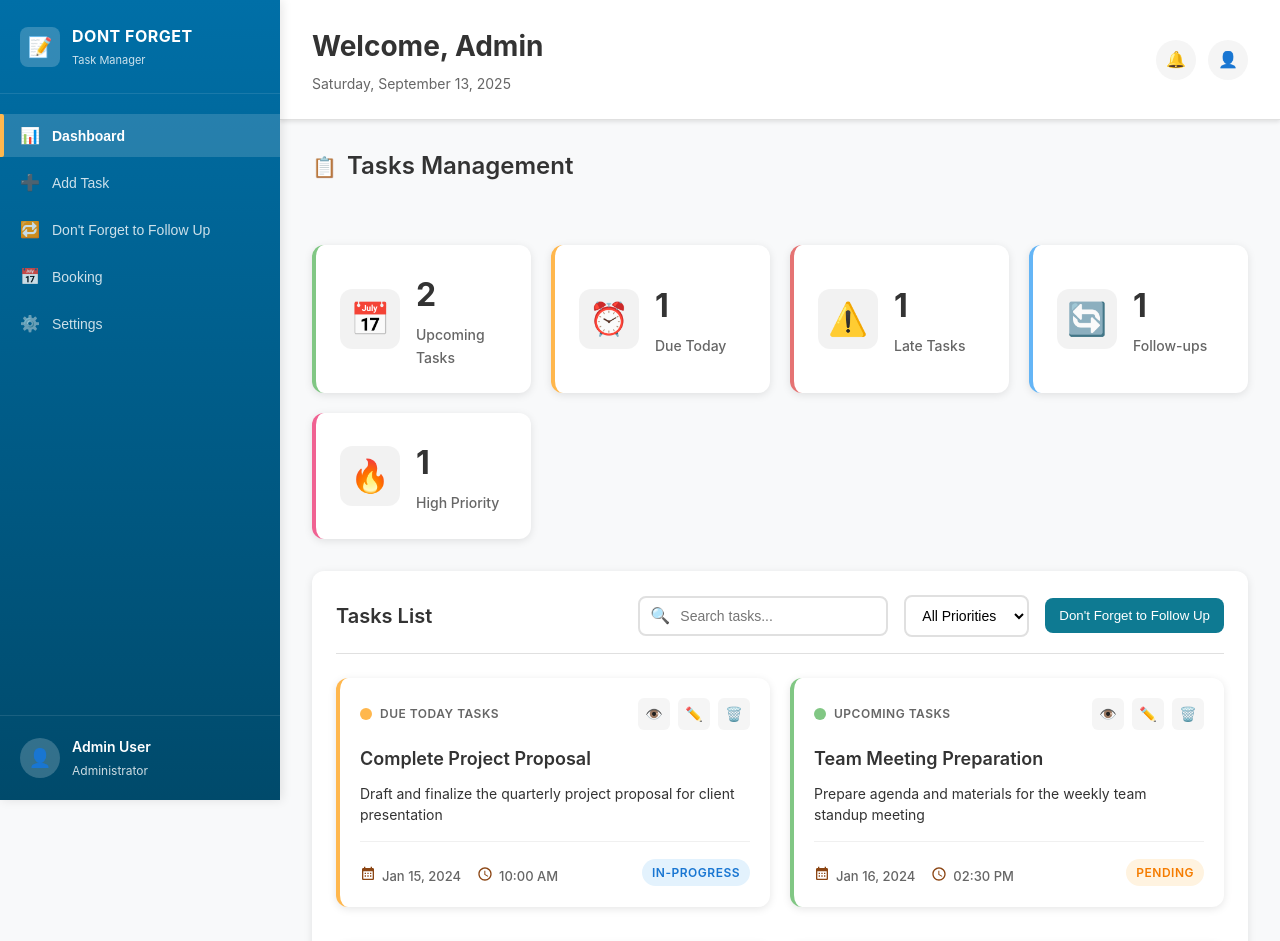
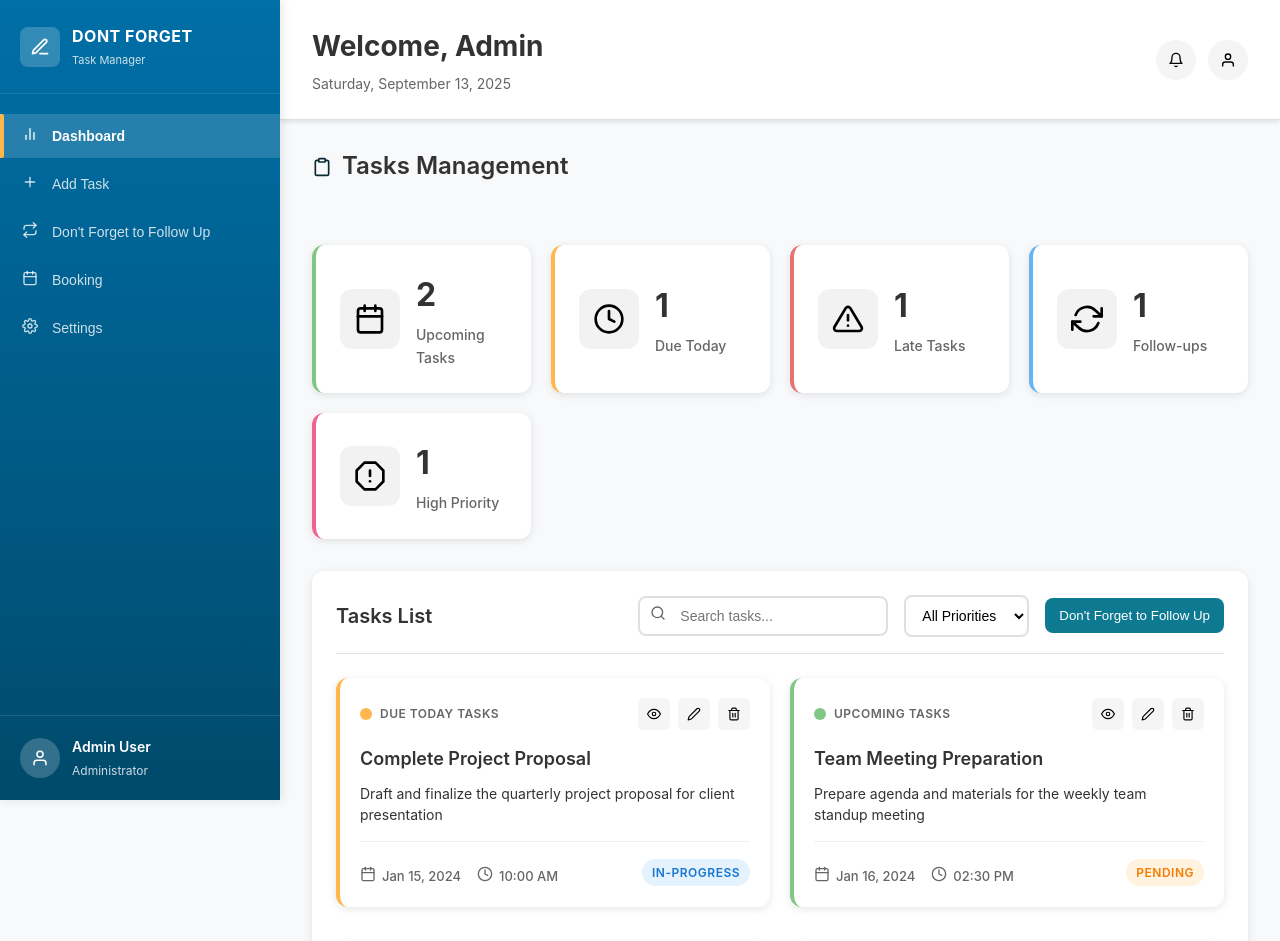
Before and after one commit to ZainManzoor2003/Dont-Forget-Tasks, a React (Vite) app in the folder client/: page /dashboard in a window 1280 px wide. Shown: the top 941 px of the page. Built offline with nearby package versions, Linux system fonts and the light colour scheme.

Commit message:
add pages

```diff
--- a/client/package.json
+++ b/client/package.json
@@ -12,6 +12,7 @@
   "dependencies": {
     "react": "^19.1.1",
     "react-dom": "^19.1.1",
+    "react-icons": "^5.5.0",
     "react-router-dom": "^7.8.2"
   },
   "devDependencies": {
--- a/client/src/components/AddTask.jsx
+++ b/client/src/components/AddTask.jsx
@@ -1,4 +1,5 @@
 import React, { useState } from 'react';
+import { FiPlus, FiX } from 'react-icons/fi';
 import './AddTask.css';
 
 const AddTask = () => {
@@ -48,7 +49,7 @@ const AddTask = () => {
     <div className="add-task-container">
       <div className="add-task-header">
         <div className="header-left">
-          <div className="add-icon">➕</div>
+          <div className="add-icon"><FiPlus /></div>
           <h1>Add New Task</h1>
         </div>
       </div>
@@ -284,7 +285,7 @@ const AddTask = () => {
               className="close-panel"
               onClick={() => setShowKeyPointsPanel(false)}
             >
-              ✕
+              <FiX />
             </button>
           </div>
           <div className="panel-content">
@@ -309,7 +310,7 @@ const AddTask = () => {
               className="close-popup-top-right"
               onClick={() => setShowKeyPointsPopup(false)}
             >
-              ✕
+              <FiX />
             </button>
             <div className="popup-header">
               <h3>Key Points</h3>
--- a/client/src/components/Booking.css
+++ b/client/src/components/Booking.css
@@ -1,31 +1,153 @@
-.booking-page { padding: 24px; margin-left: 280px; }
-.booking-page .content-header { display:flex; flex-direction: column; align-items: flex-start; gap: 6px; margin-bottom: 12px; }
-.booking-page .section-title { display:flex; align-items:center; gap: 10px; }
-.booking-grid { display:flex; flex-direction: column; gap: 16px; }
-.calendar-card, .details-card, .confirmation-card { background:#fff; border:1px solid #e5e7eb; border-radius:12px; padding:16px; box-shadow:0 2px 8px rgba(0,0,0,0.06); }
-.card-title { font-weight:700; color:#111827; margin-bottom:8px; }
-.section-desc { color:#6b7280; margin-top: 4px; }
-.date-input { padding:10px; border:1px solid #e5e7eb; border-radius:8px; }
-.slots-grid { display:flex; flex-wrap:wrap; gap:8px; margin-top:8px; }
-.slot-btn { padding:8px 12px; border:1px solid #e5e7eb; border-radius:8px; background:#f9fafb; cursor:pointer; }
-.slot-btn.selected { background:#0e7a92; color:#fff; border-color:#0e7a92; }
-.form-row { display:grid; grid-template-columns: 1fr 1fr; gap:12px; }
-.form-field { display:flex; flex-direction:column; gap:8px; }
-.form-field.full { grid-column: 1 / -1; }
-.form-field input, .form-field textarea { padding:10px; border:1px solid #e5e7eb; border-radius:8px; }
-.actions-row { display:flex; gap:10px; margin-top:12px; }
-.payment-panel { margin-top: 12px; }
-.pay-methods { display:flex; gap:12px; margin: 8px 0; }
-.radio { color:#374151; }
-.confirm-list { list-style:none; padding:0; margin:8px 0 0 0; display:grid; gap:6px; }
-.mono { font-family: ui-monospace, SFMono-Regular, Menlo, Monaco, Consolas, "Liberation Mono", "Courier New", monospace; }
-.primary-btn { background:#0e7a92; color:#fff; border:none; padding:10px 14px; border-radius:8px; cursor:pointer; }
-.secondary-btn { background:#f3f4f6; color:#111827; border:none; padding:10px 14px; border-radius:8px; cursor:pointer; }
+.booking-page {
+  padding: 24px;
+  margin-left: 280px;
+}
+
+.booking-page .content-header {
+  display: flex;
+  flex-direction: column;
+  align-items: flex-start;
+  gap: 6px;
+  margin-bottom: 12px;
+}
+
+.booking-page .section-title {
+  display: flex;
+  align-items: center;
+  gap: 10px;
+}
+
+.booking-grid {
+  display: flex;
+  flex-direction: column;
+  gap: 16px;
+}
+
+.calendar-card,
+.details-card,
+.confirmation-card {
+  background: #fff;
+  border: 1px solid #e5e7eb;
+  border-radius: 12px;
+  padding: 16px;
+  box-shadow: 0 2px 8px rgba(0, 0, 0, 0.06);
+}
+
+.card-title {
+  font-weight: 700;
+  color: #111827;
+  margin-bottom: 8px;
+}
+
+.section-desc {
+  color: #6b7280;
+  margin-top: 4px;
+}
+
+.date-input {
+  padding: 10px;
+  border: 1px solid #e5e7eb;
+  border-radius: 8px;
+}
+
+.slots-grid {
+  display: flex;
+  flex-wrap: wrap;
+  gap: 8px;
+  margin-top: 8px;
+}
+
+.slot-btn {
+  padding: 8px 12px;
+  border: 1px solid #e5e7eb;
+  border-radius: 8px;
+  background: #f9fafb;
+  cursor: pointer;
+}
+
+.slot-btn.selected {
+  background: #0e7a92;
+  color: #fff;
+  border-color: #0e7a92;
+}
+
+.form-row {
+  display: grid;
+  grid-template-columns: 1fr 1fr;
+  gap: 12px;
+}
+
+.form-field {
+  display: flex;
+  flex-direction: column;
+  gap: 8px;
+}
+
+.form-field.full {
+  grid-column: 1 / -1;
+}
+
+.form-field input,
+.form-field textarea {
+  padding: 10px;
+  border: 1px solid #e5e7eb;
+  border-radius: 8px;
+}
+
+.actions-row {
+  display: flex;
+  gap: 10px;
+  margin-top: 12px;
+}
+
+.payment-panel {
+  margin-top: 12px;
+}
+
+.pay-methods {
+  display: flex;
+  gap: 12px;
+  margin: 8px 0;
+}
+
+.radio {
+  color: #374151;
+}
+
+.confirm-list {
+  list-style: none;
+  padding: 0;
+  margin: 8px 0 0 0;
+  display: grid;
+  gap: 6px;
+}
+
+.mono {
+  font-family: ui-monospace, SFMono-Regular, Menlo, Monaco, Consolas, "Liberation Mono", "Courier New", monospace;
+}
+
+.primary-btn {
+  background: #0e7a92;
+  color: #fff;
+  border: none;
+  padding: 10px 14px;
+  border-radius: 8px;
+  cursor: pointer;
+}
+
+.secondary-btn {
+  background: #f3f4f6;
+  color: #111827;
+  border: none;
+  padding: 10px 14px;
+  border-radius: 8px;
+  cursor: pointer;
+}
 
 /* Stacked layout is default; no breakpoint needed */
 
 @media (max-width: 769px) {
-    .booking-page {
-      margin-left: 0px;
-    }
+  .booking-page {
+    margin-left: 0px;
   }
+}
--- a/client/src/components/Booking.jsx
+++ b/client/src/components/Booking.jsx
@@ -1,4 +1,5 @@
 import React, { useMemo, useState } from 'react';
+import { FiCalendar } from 'react-icons/fi';
 import './Booking.css';
 
 const defaultSlots = [
@@ -46,7 +47,7 @@ const Booking = () => {
     <div className="booking-page">
       <div className="content-header">
         <div className="section-title">
-          <span className="title-icon">📅</span>
+          <span className="title-icon"><FiCalendar /></span>
           <h2>Public Booking</h2>
         </div>
         <p className="section-desc">Pick a time slot, enter details, complete payment if required, and get your confirmation instantly.</p>
--- a/client/src/components/Dashboard.jsx
+++ b/client/src/components/Dashboard.jsx
@@ -1,4 +1,5 @@
 import React, { useState, useMemo } from 'react';
+import { FiBell, FiUser, FiClipboard, FiCalendar, FiClock, FiAlertTriangle, FiRefreshCw, FiAlertOctagon, FiSearch, FiFileText } from 'react-icons/fi';
 import TaskCard from './TaskCard';
 import './Dashboard.css';
 
@@ -57,10 +58,10 @@ const Dashboard = ({ tasks, setTasks, onNavigate }) => {
           </div>
           <div className="header-actions">
             <button className="notification-btn" title="Notifications">
-              🔔
+              <FiBell />
             </button>
             <button className="profile-btn" title="Profile">
-              👤
+              <FiUser />
             </button>
           </div>
         </div>
@@ -69,42 +70,42 @@ const Dashboard = ({ tasks, setTasks, onNavigate }) => {
       <div className="dashboard-content">
         <div className="content-header">
           <div className="section-title">
-            <span className="title-icon">📋</span>
+            <span className="title-icon"><FiClipboard /></span>
             <h2>Tasks Management</h2>
           </div>
         </div>
 
         <div className="stats-grid">
           <div className="stat-card upcoming">
-            <div className="stat-icon">📅</div>
+            <div className="stat-icon"><FiCalendar /></div>
             <div className="stat-content">
               <div className="stat-number">{counts.upcoming}</div>
               <div className="stat-label">Upcoming Tasks</div>
             </div>
           </div>
           <div className="stat-card due-today">
-            <div className="stat-icon">⏰</div>
+            <div className="stat-icon"><FiClock /></div>
             <div className="stat-content">
               <div className="stat-number">{counts.dueToday}</div>
               <div className="stat-label">Due Today</div>
             </div>
           </div>
           <div className="stat-card late">
-            <div className="stat-icon">⚠️</div>
+            <div className="stat-icon"><FiAlertTriangle /></div>
             <div className="stat-content">
               <div className="stat-number">{counts.late}</div>
               <div className="stat-label">Late Tasks</div>
             </div>
           </div>
           <div className="stat-card follow-up">
-            <div className="stat-icon">🔄</div>
+            <div className="stat-icon"><FiRefreshCw /></div>
             <div className="stat-content">
               <div className="stat-number">{counts.followUp}</div>
               <div className="stat-label">Follow-ups</div>
             </div>
           </div>
           <div className="stat-card high-priority">
-            <div className="stat-icon">🔥</div>
+            <div className="stat-icon"><FiAlertOctagon /></div>
             <div className="stat-content">
               <div className="stat-number">{counts.highPriority}</div>
               <div className="stat-label">High Priority</div>
@@ -117,7 +118,7 @@ const Dashboard = ({ tasks, setTasks, onNavigate }) => {
             <h3>Tasks List</h3>
             <div className="tasks-controls">
               <div className="search-box">
-                <span className="search-icon">🔍</span>
+                <span className="search-icon"><FiSearch /></span>
                 <input
                   type="text"
                   placeholder="Search tasks..."
@@ -158,7 +159,7 @@ const Dashboard = ({ tasks, setTasks, onNavigate }) => {
 
           {filteredTasks.length === 0 && (
             <div className="no-tasks">
-              <div className="no-tasks-icon">📝</div>
+              <div className="no-tasks-icon"><FiFileText /></div>
               <h3>No tasks found</h3>
               <p>Try adjusting your search or filter criteria</p>
             </div>
--- a/client/src/components/FollowUp.jsx
+++ b/client/src/components/FollowUp.jsx
@@ -1,4 +1,5 @@
 import React, { useMemo, useState } from 'react';
+import { FiRefreshCw } from 'react-icons/fi';
 import './FollowUp.css';
 
 const FollowUp = ({ tasks, setTasks, onNavigate }) => {
@@ -77,7 +78,7 @@ const FollowUp = ({ tasks, setTasks, onNavigate }) => {
     <div className="followup-page">
       <div className="content-header">
         <div className="section-title">
-          <span className="title-icon">🔁</span>
+          <span className="title-icon"><FiRefreshCw /></span>
           <h2>Follow-Up</h2>
         </div>
       </div>
--- a/client/src/components/Homepage.jsx
+++ b/client/src/components/Homepage.jsx
@@ -1,4 +1,5 @@
 import React, { useState } from 'react';
+import { FiZap, FiSettings, FiSmartphone, FiMail, FiPhone, FiFeather } from 'react-icons/fi';
 import { useNavigate } from 'react-router-dom';
 import './Homepage.css';
 import Blob from './Blog'
@@ -110,21 +111,21 @@ const Homepage = () => {
             </p>
             <ul className="values-list">
               <li className="values-item">
-                <div className="v-icon">💡</div>
+                <div className="v-icon"><FiZap /></div>
                 <div>
                   <div className="v-title">Lightning-fast scheduling</div>
                   <div className="v-desc">Create tasks, set due times, and attach meeting links in seconds.</div>
                 </div>
               </li>
               <li className="values-item">
-                <div className="v-icon">⚙️</div>
+                <div className="v-icon"><FiSettings /></div>
                 <div>
                   <div className="v-title">Integrated bookings</div>
                   <div className="v-desc">Schedule calls, demos, and follow-ups that automatically carry your context.</div>
                 </div>
               </li>
               <li className="values-item">
-                <div className="v-icon">📱</div>
+                <div className="v-icon"><FiSmartphone /></div>
                 <div>
                   <div className="v-title">Never miss a follow-up</div>
                   <div className="v-desc">Smart reminders surface what’s next and keep links one tap away.</div>
@@ -293,11 +294,11 @@ const Homepage = () => {
             </p>
             <div className="contact-left-items">
               <div className="contact-left-item">
-                <span className="contact-left-icon">✉️</span>
+                <span className="contact-left-icon"><FiMail /></span>
                 <span>info@dontforget.com</span>
               </div>
               <div className="contact-left-item">
-                <span className="contact-left-icon">📞</span>
+                <span className="contact-left-icon"><FiPhone /></span>
                 <span>Support: (+21) 123 456 586</span>
               </div>
             </div>
@@ -348,8 +349,8 @@ const Homepage = () => {
           <div className="foot-follow">Follow us :</div>
         </div>
         <div className="footer-grid">
-          <div className="foot-brand">
-            <div className="foot-logo">🌿</div>
+            <div className="foot-brand">
+            <div className="foot-logo"><FiFeather /></div>
             <div className="foot-name">Don't Forget</div>
             <div className="foot-contact">+1 (234) 567 89 00</div>
             <div className="foot-email">outerweb@email.com</div>
--- a/client/src/components/Settings.jsx
+++ b/client/src/components/Settings.jsx
@@ -1,4 +1,5 @@
 import React, { useMemo, useState } from 'react';
+import { FiSettings } from 'react-icons/fi';
 import './Settings.css';
 
 const SETTINGS_SECTIONS = [
@@ -66,7 +67,7 @@ const Settings = () => {
       <section className="settings-content">
         <div className="settings-header">
           <div className="section-title">
-            <span className="title-icon">⚙️</span>
+            <span className="title-icon"><FiSettings /></span>
             <h2>{sectionTitle}</h2>
           </div>
           <p className="section-desc">
--- a/client/src/components/Sidebar.jsx
+++ b/client/src/components/Sidebar.jsx
@@ -1,20 +1,21 @@
 import React from 'react';
+import { FiBarChart2, FiPlus, FiRepeat, FiCalendar, FiSettings, FiEdit3, FiUser } from 'react-icons/fi';
 import './Sidebar.css';
 
 const Sidebar = ({ activeSection, onSectionChange, isOpen, onClose }) => {
   const menuItems = [
-    { id: 'dashboard', label: 'Dashboard', icon: '📊' },
-    { id: 'add-task', label: 'Add Task', icon: '➕' },
-    { id: 'follow-up', label: "Don't Forget to Follow Up", icon: '🔁' },
-    { id: 'booking', label: 'Booking', icon: '📅' },
-    { id: 'settings', label: 'Settings', icon: '⚙️' }
+    { id: 'dashboard', label: 'Dashboard', icon: <FiBarChart2 /> },
+    { id: 'add-task', label: 'Add Task', icon: <FiPlus /> },
+    { id: 'follow-up', label: "Don't Forget to Follow Up", icon: <FiRepeat /> },
+    { id: 'booking', label: 'Booking', icon: <FiCalendar /> },
+    { id: 'settings', label: 'Settings', icon: <FiSettings /> }
   ];
 
   return (
     <div className={`sidebar ${isOpen ? 'open' : ''}`}>
       <div className="sidebar-header">
         <div className="logo">
-          <div className="logo-icon">📝</div>
+          <div className="logo-icon"><FiEdit3 /></div>
           <div className="logo-text">
             <div className="logo-title">DONT FORGET</div>
             <div className="logo-subtitle">Task Manager</div>
@@ -43,7 +44,7 @@ const Sidebar = ({ activeSection, onSectionChange, isOpen, onClose }) => {
 
       <div className="sidebar-footer">
         <div className="user-info">
-          <div className="user-avatar">👤</div>
+          <div className="user-avatar"><FiUser /></div>
           <div className="user-details">
             <div className="user-name">Admin User</div>
             <div className="user-role">Administrator</div>
--- a/client/src/components/TaskCard.jsx
+++ b/client/src/components/TaskCard.jsx
@@ -1,4 +1,5 @@
 import React from 'react';
+import { FiEye, FiEdit2, FiTrash2, FiCalendar as FiCalendarIcon, FiClock } from 'react-icons/fi';
 import './TaskCard.css';
 
 const TaskCard = ({ task, onEdit, onDelete, onView }) => {
@@ -59,21 +60,21 @@ const TaskCard = ({ task, onEdit, onDelete, onView }) => {
             onClick={() => onView(task)}
             title="View Details"
           >
-            👁️
+            <FiEye />
           </button>
           <button
             className="action-btn edit-btn"
             onClick={() => onEdit(task)}
             title="Edit Task"
           >
-            ✏️
+            <FiEdit2 />
           </button>
           <button
             className="action-btn delete-btn"
             onClick={() => onDelete(task.id)}
             title="Delete Task"
           >
-            🗑️
+            <FiTrash2 />
           </button>
         </div>
       </div>
@@ -86,26 +87,11 @@ const TaskCard = ({ task, onEdit, onDelete, onView }) => {
       <div className="task-footer">
         <div className="task-datetime">
           <div className="task-date">
-            <span className="datetime-icon">
-              <svg width="16" height="16" viewBox="0 0 24 24" fill="none" xmlns="http://www.w3.org/2000/svg">
-                <path d="M19 3H18V1H16V3H8V1H6V3H5C3.89 3 3.01 3.9 3.01 5L3 19C3 20.1 3.89 21 5 21H19C20.1 21 21 20.1 21 19V5C21 3.9 20.1 3 19 3ZM19 19H5V8H19V19Z" fill="#8b4513"/>
-                <path d="M7 10H9V12H7V10Z" fill="#8b4513"/>
-                <path d="M11 10H13V12H11V10Z" fill="#8b4513"/>
-                <path d="M15 10H17V12H15V10Z" fill="#8b4513"/>
-                <path d="M7 14H9V16H7V14Z" fill="#8b4513"/>
-                <path d="M11 14H13V16H11V14Z" fill="#8b4513"/>
-                <path d="M15 14H17V16H15V14Z" fill="#8b4513"/>
-              </svg>
-            </span>
+            <span className="datetime-icon"><FiCalendarIcon size={16} /></span>
             <span className="datetime-text">{date}</span>
           </div>
           <div className="task-time">
-            <span className="datetime-icon">
-              <svg width="16" height="16" viewBox="0 0 24 24" fill="none" xmlns="http://www.w3.org/2000/svg">
-                <path d="M12 2C6.5 2 2 6.5 2 12S6.5 22 12 22 22 17.5 22 12 17.5 2 12 2ZM12 20C7.59 20 4 16.41 4 12S7.59 4 12 4 20 7.59 20 12 16.41 20 12 20Z" fill="#8b4513"/>
-                <path d="M12.5 7H11V13L16.25 16.15L17 14.92L12.5 12.25V7Z" fill="#8b4513"/>
-              </svg>
-            </span>
+            <span className="datetime-icon"><FiClock size={16} /></span>
             <span className="datetime-text">{time}</span>
           </div>
         </div>
```
Also changed, not shown: 1 other file (tests, documents, lock files or other folders).
